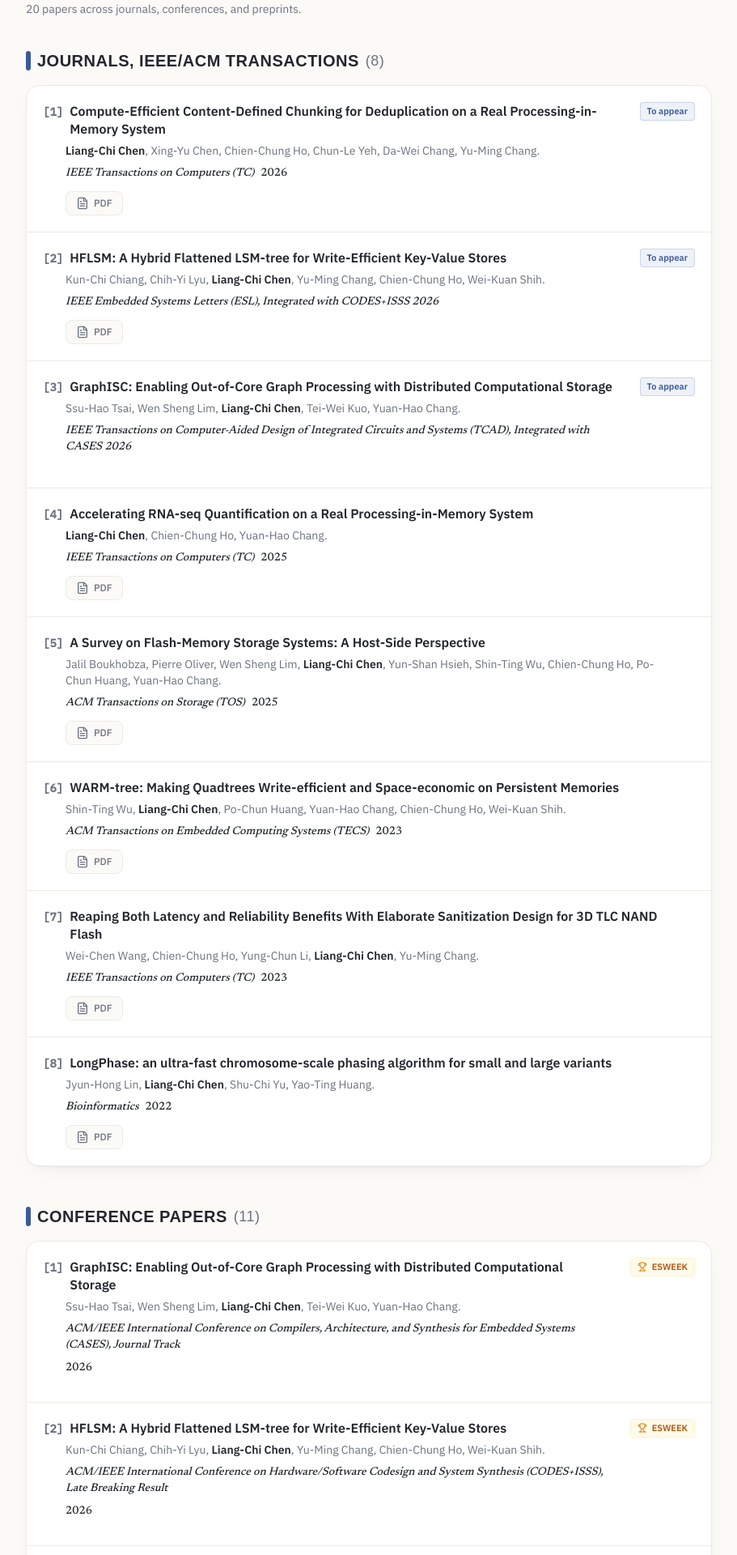
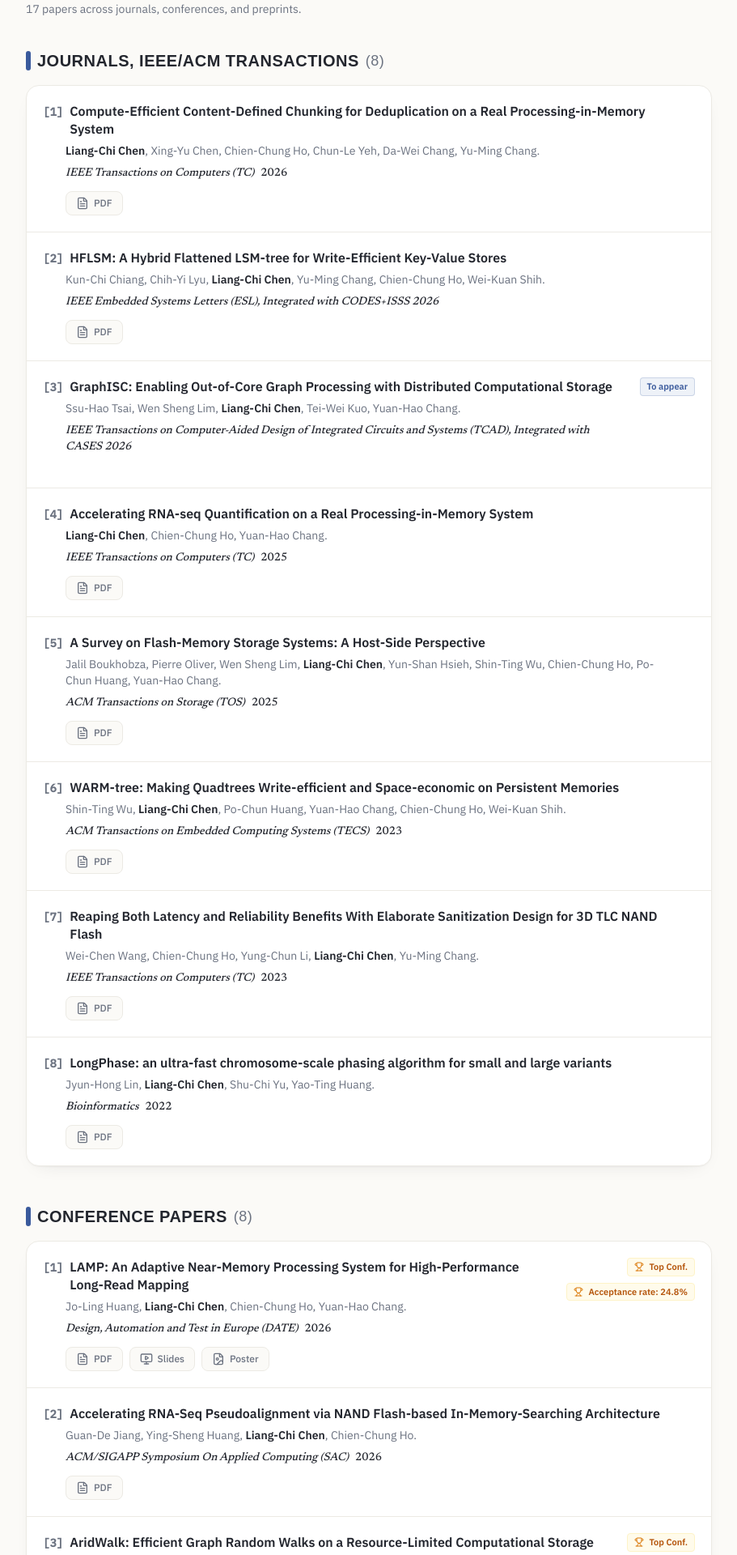
Before and after one commit to chi-0828/chi-0828.github.io, a React (Vite) app: page /#/publications in a window 1280 px wide. Shown: the part 160-2080 px from the top of the page at 81% size, without its empty margins (184-1095 px from the left). Built offline with nearby package versions, Linux system fonts and the light colour scheme.

Commit message:
Drop To appear notes and ESWEEK conference duplicates
- Remove "To appear" from TC and ESL papers, which now have IEEE PDFs
- Remove ESWEEK-tagged conference entries (GraphISC, HFLSM, WARM-tree)
  whose journal versions are already listed

Co-Authored-By: Claude Haiku 5.5 <noreply@anthropic.com>

```diff
--- a/constants.tsx
+++ b/constants.tsx
@@ -183,7 +183,6 @@ export const PAPERS: Paper[] = [
         venue: "IEEE Transactions on Computers (TC)",
         year: "2026",
         type: PaperType.JOURNAL,
-        note: "To appear",
         links: {
             pdf: "https://ieeexplore.ieee.org/abstract/document/11735224"
         }
@@ -195,7 +194,6 @@ export const PAPERS: Paper[] = [
         venue: "IEEE Embedded Systems Letters (ESL), Integrated with CODES+ISSS 2026",
         year: "",
         type: PaperType.JOURNAL,
-        note: "To appear",
         links: {
             pdf: "https://ieeexplore.ieee.org/abstract/document/11741118"
         }
@@ -268,26 +266,6 @@ export const PAPERS: Paper[] = [
 
     // --- Conference Papers ---
     {
-        id: 'c1',
-        title: "GraphISC: Enabling Out-of-Core Graph Processing with Distributed Computational Storage",
-        authors: ["Ssu-Hao Tsai", "Wen Sheng Lim", "Liang-Chi Chen", "Tei-Wei Kuo", "Yuan-Hao Chang"],
-        venue: "ACM/IEEE International Conference on Compilers, Architecture, and Synthesis for Embedded Systems (CASES), Journal Track",
-        year: "2026",
-        type: PaperType.CONFERENCE,
-        tags: ["ESWEEK"],
-        links: {}
-    },
-    {
-        id: 'c2',
-        title: "HFLSM: A Hybrid Flattened LSM-tree for Write-Efficient Key-Value Stores",
-        authors: ["Kun-Chi Chiang", "Chih-Yi Lyu", "Liang-Chi Chen", "Yu-Ming Chang", "Chien-Chung Ho", "Wei-Kuan Shih"],
-        venue: "ACM/IEEE International Conference on Hardware/Software Codesign and System Synthesis (CODES+ISSS), Late Breaking Result",
-        year: "2026",
-        type: PaperType.CONFERENCE,
-        tags: ["ESWEEK"],
-        links: {}
-    },
-    {
         id: 'c3',
         title: "LAMP: An Adaptive Near-Memory Processing System for High-Performance Long-Read Mapping",
         authors: ["Jo-Ling Huang", "Liang-Chi Chen", "Chien-Chung Ho", "Yuan-Hao Chang"],
@@ -352,18 +330,6 @@ export const PAPERS: Paper[] = [
         }
     },
     {
-        id: 'c8',
-        title: "WARM-tree: Making Quadtrees Write-efficient and Space-economic on Persistent Memories",
-        authors: ["Shin-Ting Wu", "Liang-Chi Chen", "Po-Chun Huang", "Yuan-Hao Chang", "Chien-Chung Ho", "Wei-Kuan Shih"],
-        venue: "ACM/IEEE International Conference on Hardware/Software Codesign and System Synthesis (CODES+ISSS), Journal Track",
-        year: "2023",
-        type: PaperType.CONFERENCE,
-        tags: ["ESWEEK"],
-        links: {
-            pdf: "https://doi.org/10.1145/3608033"
-        }
-    },
-    {
         id: 'c9',
         title: "UpPipe: A Novel Pipeline Management on In-Memory Processors for RNA-seq Quantification",
         authors: ["Liang-Chi Chen", "Chien-Chung Ho", "Yuan-Hao Chang"],
```
